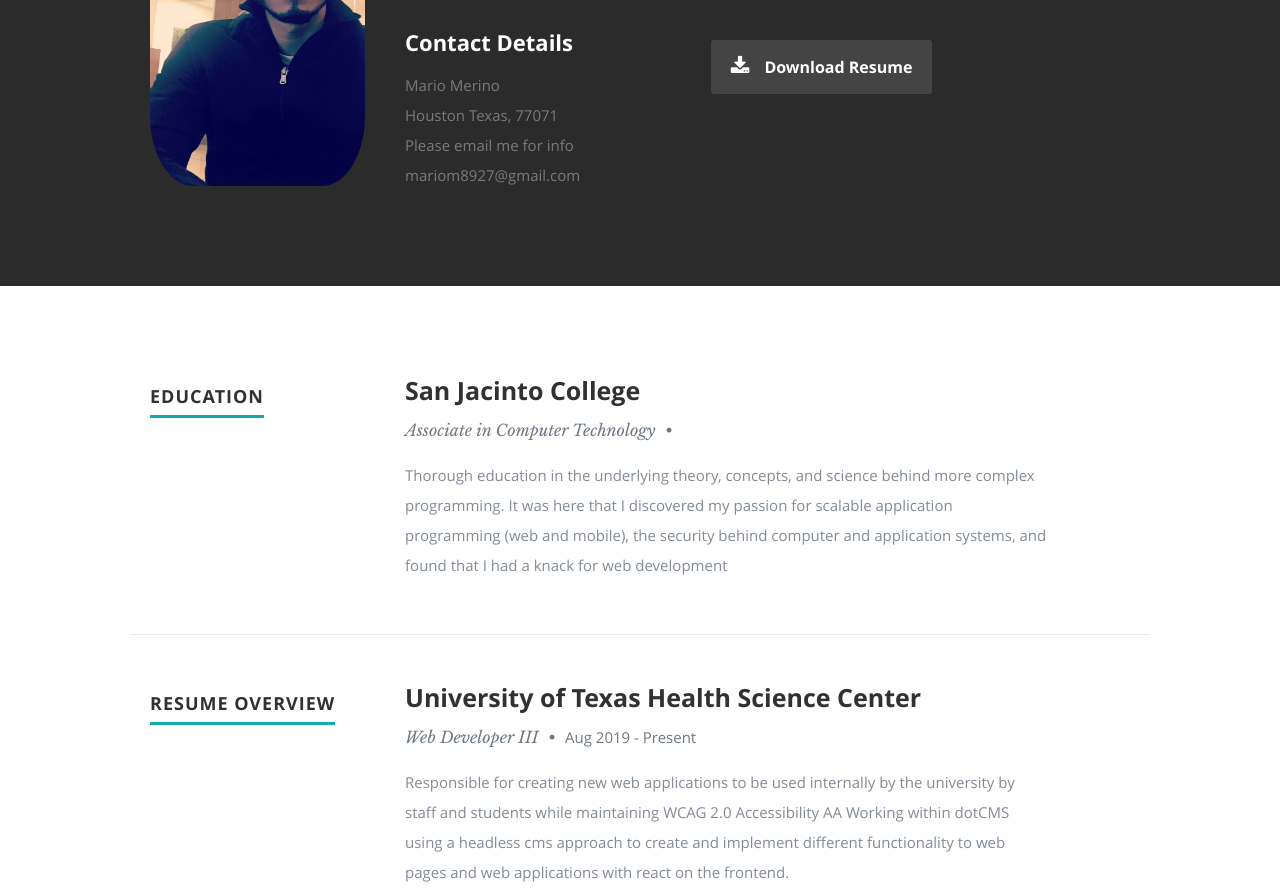
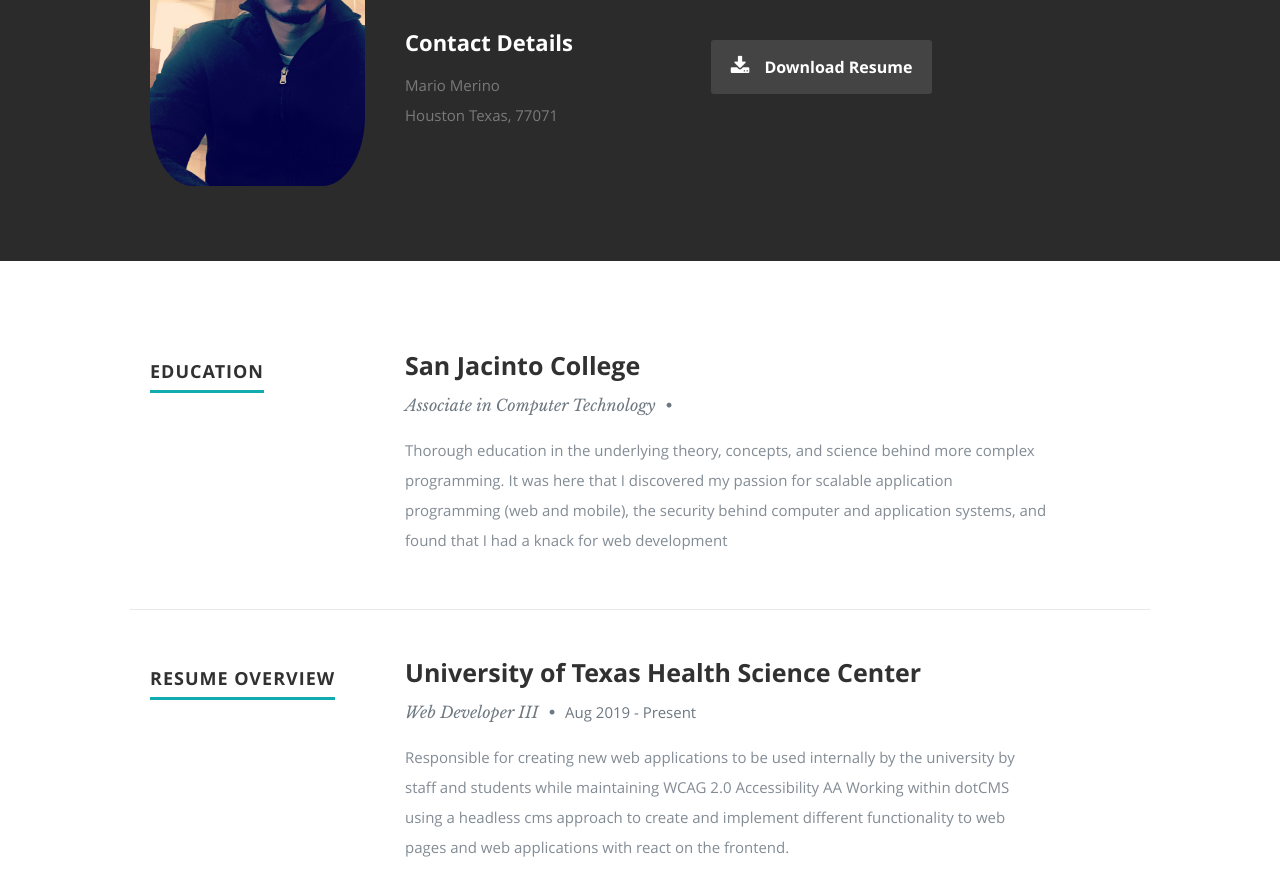
Before and after one commit to solarstar101/PortfolioUpdate, a React (Create React App) app: page / in a window 1280 px wide. Shown: the part 1060-1955 px from the top of the page. Built offline with nearby package versions, Linux system fonts and the light colour scheme.

Commit message:
Update About.js

```diff
--- a/src/Components/About.js
+++ b/src/Components/About.js
@@ -33,8 +33,7 @@
 						   <span>
 						         {city} {state}, {zip}
                    </span><br />
-						   <span>{phone}</span><br />
-                     <span>{email}</span>
+
 					   </p>
                </div>
                <div className="columns download">
```
